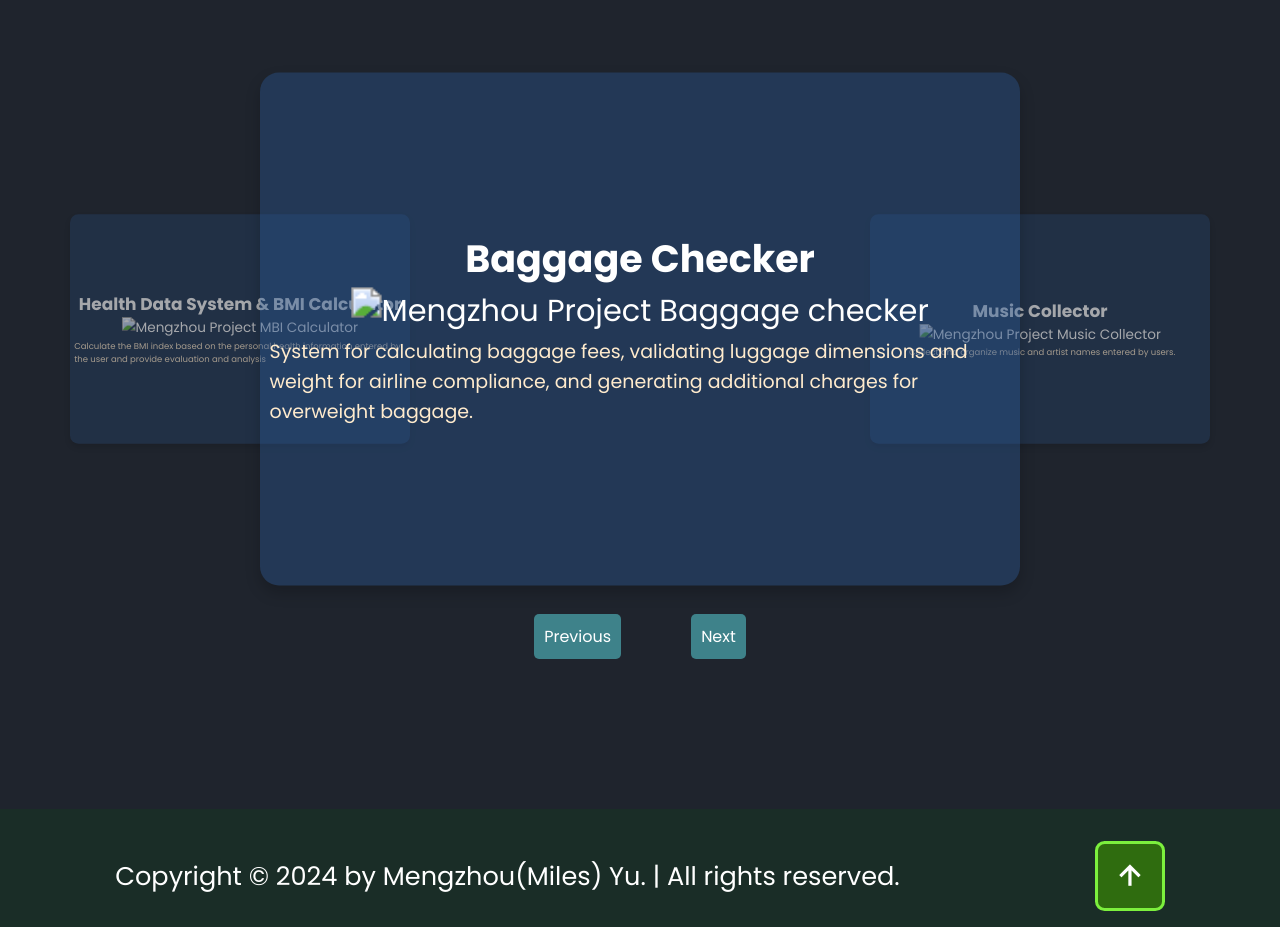
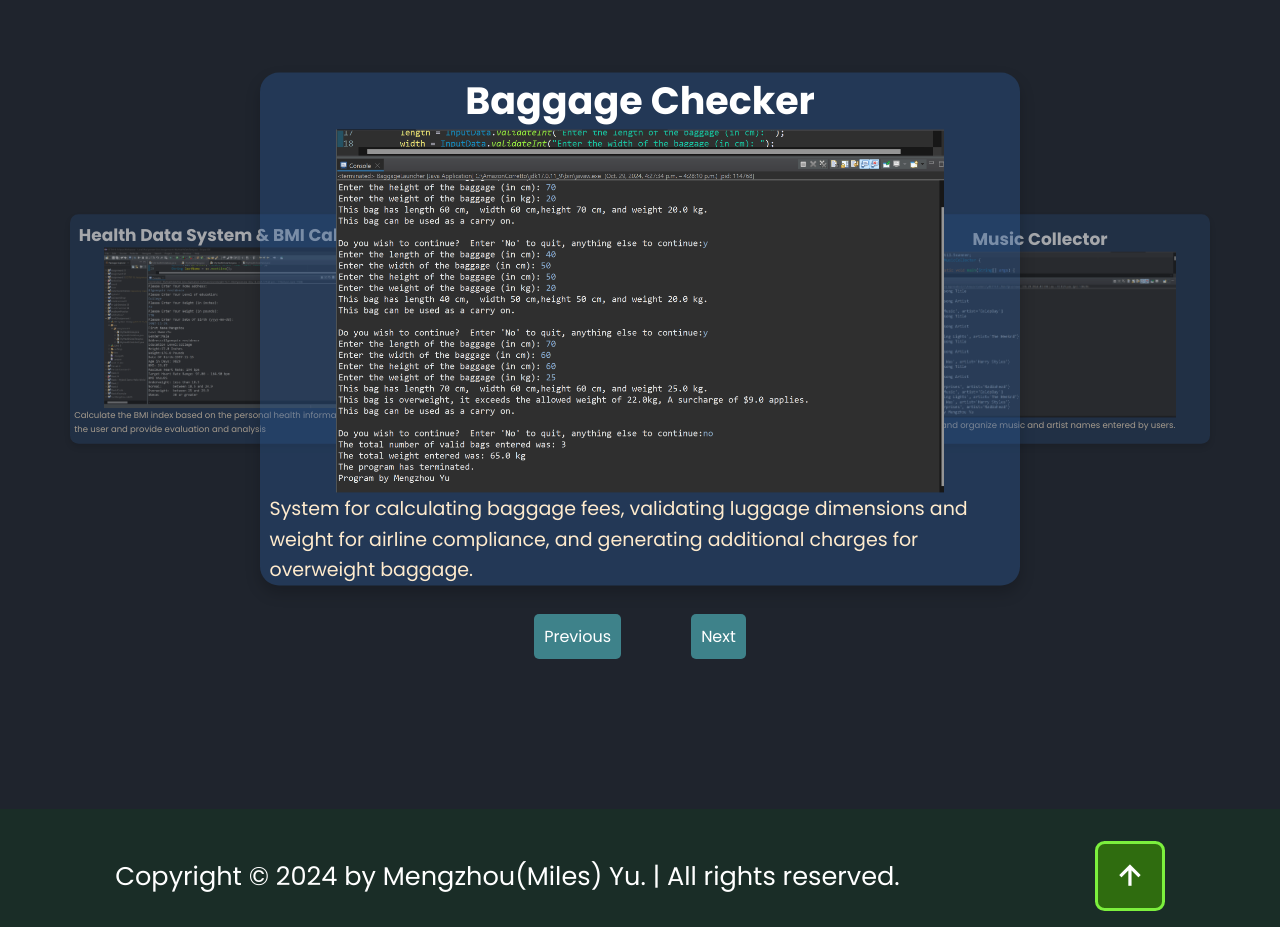
Before and after one commit to Miles4real7/myweb, a plain HTML site: page index.html in a window 1280 px wide. Shown: the part 4160-5087 px from the top of the page. Drawn offline with nearby package versions, Linux system fonts and the light colour scheme.

Commit message:
Update index.html

```diff
--- a/index.html
+++ b/index.html
@@ -244,7 +244,7 @@
           <h2>Health Data System & BMI Calculator</h2>
 
           <img
-            src="../images/BMI-screenShot.png"
+            src="/myweb/BMI-screenShot.png"
             alt="Mengzhou Project MBI
           Calculator"
           />
@@ -257,7 +257,7 @@
           <h2>Baggage Checker</h2>
 
           <img
-            src="../images/Baggage-checker.png"
+            src="/myweb/Baggage-checker.png"
             alt="Mengzhou Project Baggage checker"
           />
           <p>
@@ -270,7 +270,7 @@
           <h2>Music Collector</h2>
 
           <img
-            src="../images/Music-Collector.png"
+            src="/myweb/Music-Collector.png"
             alt="Mengzhou Project Music Collector"
           />
           <p>Collect and organize music and artist names entered by users.</p>
@@ -279,7 +279,7 @@
           <h2>Student GPA Update System</h2>
 
           <img
-            src="../images/StudentGpaUpdate.png"
+            src="/myweb/StudentGpaUpdate.png"
             alt="Mengzhou Project Student Gpa Update"
           />
           <p>Collect basic information of students and update GPA scores</p>
```
